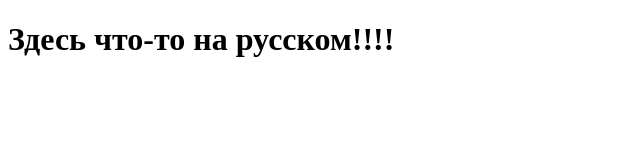
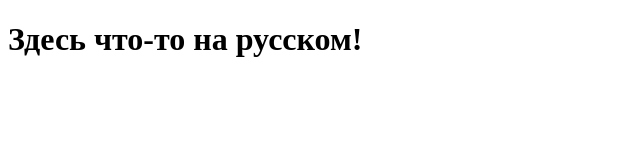
Before and after one commit to Donchick/sandbox, a website: page index.html in a window 1280 px wide. Shown: the full height of the page, 0-640 px from the left. Drawn offline with Linux system fonts and the light colour scheme.

Commit message:
experiment

```diff
--- a/index.html
+++ b/index.html
@@ -5,6 +5,6 @@
   <title>Hello from Donat's sandbox</title>
 </head>
 <body>
-<h1>Здесь что-то на русском!!!!</h1>
+<h1>Здесь что-то на русском!</h1>
 </body>
 </html>
```
